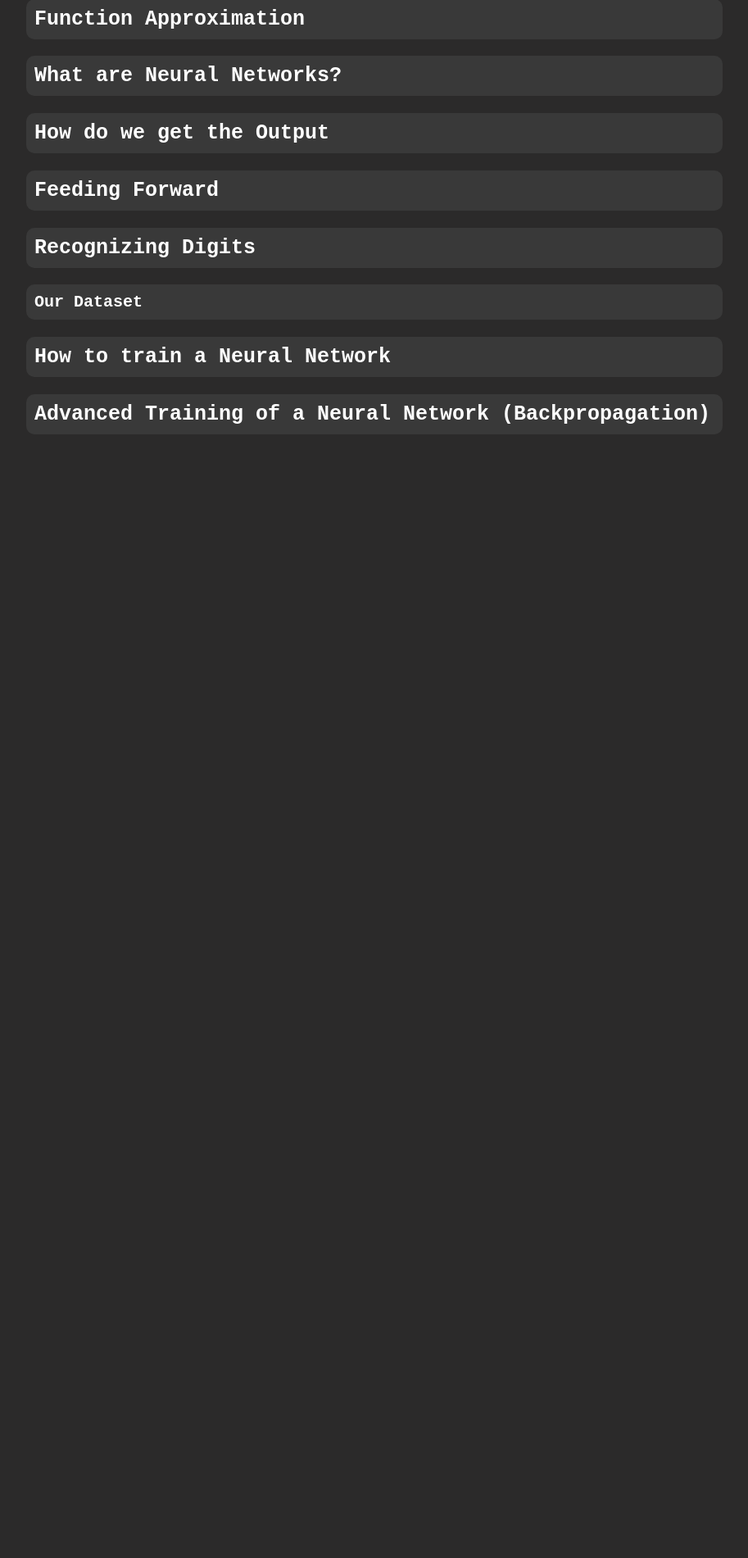
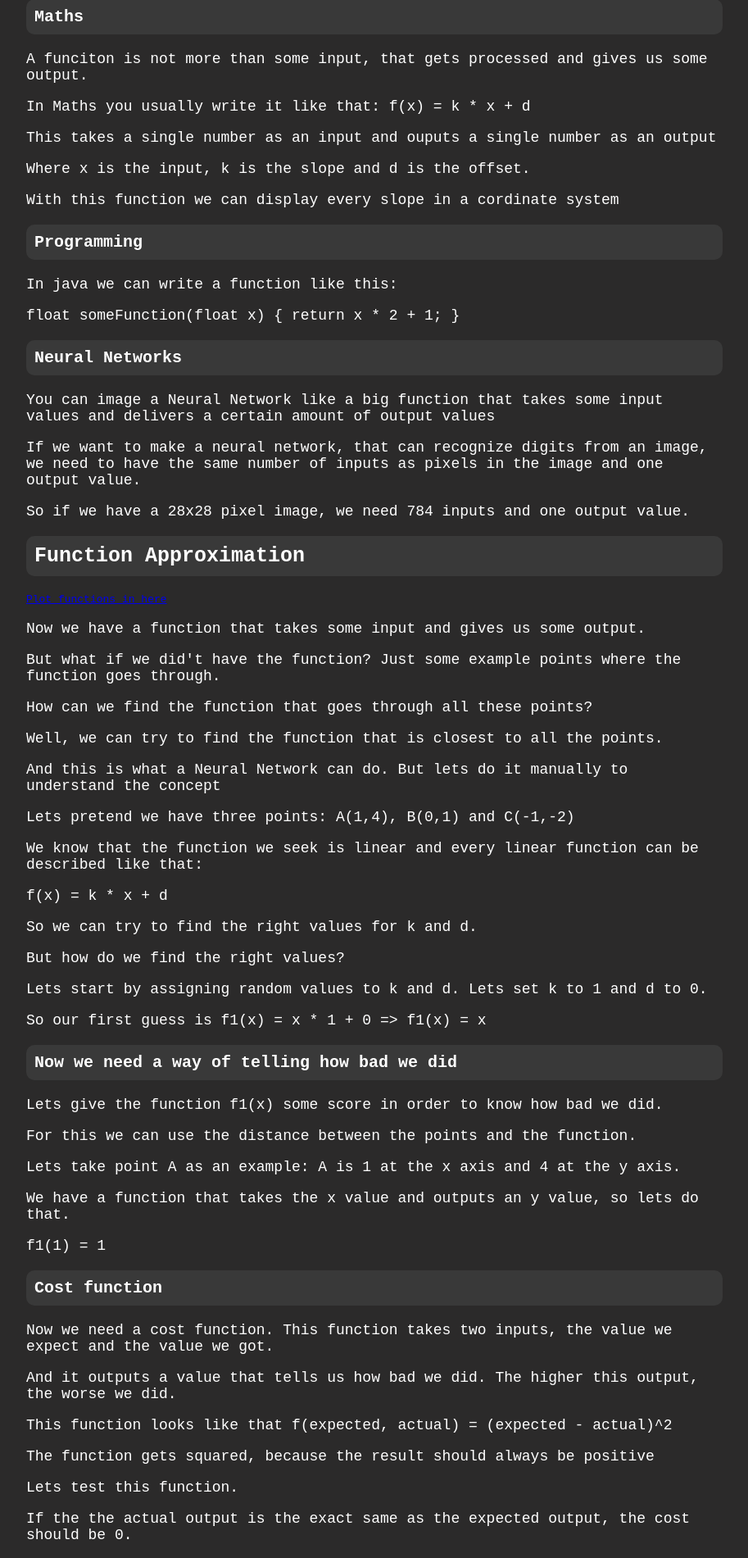
Before and after one commit to EliasKramer/Blog, an Angular app: page /project/digit-recognition in a window 1280 px wide. Shown: the part 840-2741 px from the top of the page at 82% size, without its empty margins (14-927 px from the left). Before the commit the page ends 1408 px from the top, so only its background shows below. Built offline with nearby package versions, Linux system fonts and the light colour scheme.

Commit message:
progress on digit recognition

```diff
--- a/src/app/projects/project-pages/nn-digit-recognition/nn-digit-recognition.component.html
+++ b/src/app/projects/project-pages/nn-digit-recognition/nn-digit-recognition.component.html
@@ -30,8 +30,104 @@
     <p>But if you are still struggling to understand neural networks,
         read on and I will try to explain it in a way that makes sense to me.
     </p>
+
     <h2>Let's start at the very beginning: What is a Function</h2>
+    <h3>Maths</h3>
+    <p>A funciton is not more than some input, that gets processed and gives us some output.</p>
+    <p>In Maths you usually write it like that: f(x) = k * x + d</p>
+    <p>This takes a single number as an input and ouputs a single number as an output</p>
+    <p>Where x is the input, k is the slope and d is the offset.</p>
+    <p>With this function we can display every slope in a cordinate system</p>
+    <!--make some pictures-->
+    <h3>Programming</h3>
+    <p>In java we can write a function like this:</p>
+    <p>float someFunction(float x) &#123; return x * 2 + 1; &#125;</p>
+    <h3>Neural Networks</h3>
+    <p>You can image a Neural Network like a big function
+        that takes some input values and delivers a certain amount of output values</p>
+    <p>If we want to make a neural network, that can recognize digits from an image,
+        we need to have the same number of inputs as pixels in the image and one output value.</p>
+    <p>So if we have a 28x28 pixel image, we need 784 inputs and one output value.</p>
+
     <h2>Function Approximation</h2>
+    <a href="https://www.desmos.com/calculator">Plot functions in here</a>
+    <p>Now we have a function that takes some input and gives us some output.</p>
+    <p>But what if we did't have the function?
+        Just some example points where the function goes through.</p>
+    <p>How can we find the function that goes through all these points?</p>
+    <p>Well, we can try to find the function that is closest to all the points.</p>
+    <p>And this is what a Neural Network can do. But lets do it manually to understand the concept</p>
+    <p>Lets pretend we have three points: A(1,4), B(0,1) and C(-1,-2)</p>
+    <p>We know that the function we seek is linear and every linear function can be described like that:</p>
+    <p>f(x) = k * x + d</p>
+    <p>So we can try to find the right values for k and d.</p>
+    <p>But how do we find the right values?</p>
+    <p>Lets start by assigning random values to k and d. Lets set k to 1 and d to 0.</p>
+    <p>So our first guess is f1(x) = x * 1 + 0 => f1(x) = x</p>
+
+    <h3>Now we need a way of telling how bad we did</h3>
+    <p>Lets give the function f1(x) some score in order to know how bad we did.</p>
+    <p>For this we can use the distance between the points and the function.</p>
+    <p>Lets take point A as an example: A is 1 at the x axis and 4 at the y axis.</p>
+    <p>We have a function that takes the x value and outputs an y value, so lets do that.</p>
+    <p>f1(1) = 1</p>
+
+    <h3>Cost function</h3>
+    <p>Now we need a cost function. This function takes two inputs, the value we expect and the value we got.</p>
+    <p>And it outputs a value that tells us how bad we did. The higher this output, the worse we did.</p>
+    <p>This function looks like that f(expected, actual) = (expected - actual)^2</p>
+    <p>The function gets squared, because the result should always be positive</p>
+    <p>Lets test this function.</p>
+    <p>If the the actual output is the exact same as the expected output, the cost should be 0.</p>
+    <p>So lets try that: f(4,4) = (4 - 4)^2 = 0 -> this seems to work</p>
+    <p>Now lets try a different value: f(4,3) = (4 - 3)^2 = 1 -> this also seems to work</p>
+    <p>The higher the difference, the higher the cost</p>
+
+    <h3>Calculating the Cost</h3>
+    <p>Now we can calculate the cost for our function f1(x) = x</p>
+    <p>So lets do that for point A(1,4)</p>
+    <p>Our function f1(1) = 1</p>
+    <p>Our expected value is 4</p>
+    <p>So our cost is cost(4,1) = (4 - 1)^2 = 9</p>
+    <p>Lets call it Cost_A</p>
+    <p>Now we can do the same for the other two points.</p>
+    <p>We have point B(0,1). The X value is 0, so lets plot that on our function.</p>
+    <p>f1(0) = 0 -> our actual output is 0 and our expected output is 1.
+        That means Cost_B is = cost(1,0) = (1 - 0)^2 = 1</p>
+    <p>C(-1,-2) -> f1(-1) = -1 -> cost(-2, -1) = ((-2) - (-1))^2 = 1 = Cost_C</p>
+    <p>To figure out how bad our current function f1(x) is, we just need to sum the costs of these points up.</p>
+    <p>Cost_function_1 = Cost_A + Cost_B + Cost_C = 9 + 1 + 1 = 11</p>
+
+    <h3>Improving the Function</h3>
+    <p>Now we have a way of telling how bad our function is.
+        But how can we improve it? How can we find a better function?</p>
+    <p>Well, we can try to change the values of k and d and see if we can get a better function.</p>
+    <p>To keep things simple, lets just change one value. We start with k.</p>
+    <p>So lets try to change k to 0.5 and see what happens.</p>
+    <p>Now our function looks like this: f2(x) = x * 0.5 + 0</p>
+    <p>Now we can calculate the cost for this function.</p>
+    <p>Cost_A = cost(4, 0.5) = (4 - 0.5)^2 = 15.25</p>
+    <p>Cost_B = cost(1, 0) = (1 - 0)^2 = 1</p>
+    <p>Cost_C = cost(-2, -1) = ((-2) - (-1))^2 = 1</p>
+    <p>Cost_function_2 = 15.25 + 1 + 1 = 17.25</p>
+    <p>The cost increased, so this is not the direction where we should move the function.</p>
+    <p>Now lets try to change k to 1.5</p>
+    <p>Cost_A = cost(4, 1.5) = (4 - 1.5)^2 = 6.25</p>
+    <p>Cost_B = cost(1, 0) = (1 - 0)^2 = 1</p>
+    <p>Cost_C = cost(-2, -3) = ((-2) - (-3))^2 = 1</p>
+    <p>Cost_function_3 = 6.25 + 1 + 1 = 8.25</p>
+    <p>Now the cost decreased, so this is the direction where we should move the function.</p>
+    <p>We can do the same to the d part of the function.</p>
+    <p>So lets try to change d to -0.5</p>
+    <p>function_4(x) = 1.5x - 0.5</p>
+    <p>Cost_A = cost(4, 5.5) = (4 - 5.5)^2 = 2.25</p>
+    <p>Cost_B = cost(1, -0.5) = (1 - (-0.5))^2 = 2.25</p>
+    <p>Cost_C = cost(-2, -4.5) = ((-2) - (-4.5))^2 = 6.25</p>
+    <p>Cost_function_4 = 2.25 + 2.25 + 6.25 = 10.75</p>
+    <p>We had a cost of 8.25 with function_3(x) before, so this is not the way we should move the function.</p>
+    <br>
+    <p>Essentially what we are doing is trying to get the cost to zero.</p>
+
     <h2>What are Neural Networks?</h2>
     <h2>How do we get the Output</h2>
     <h2>Feeding Forward</h2>
```
